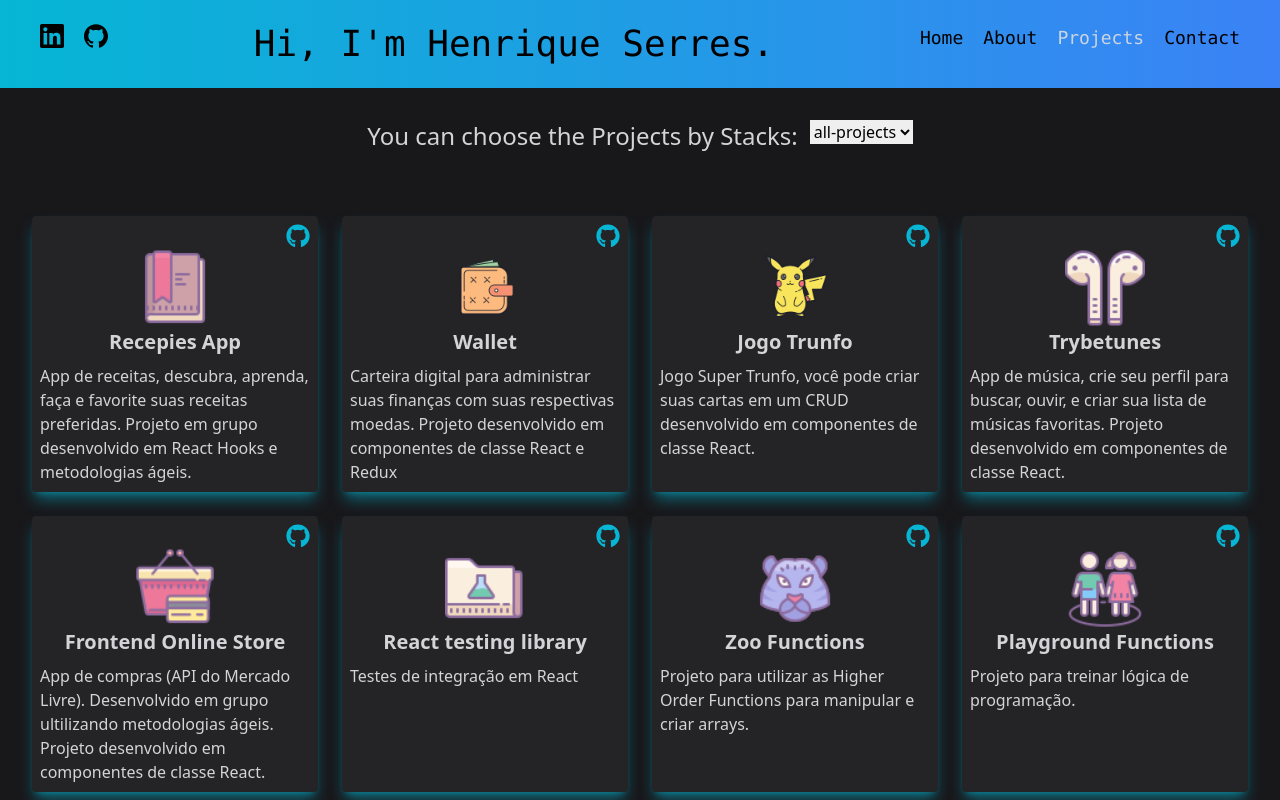
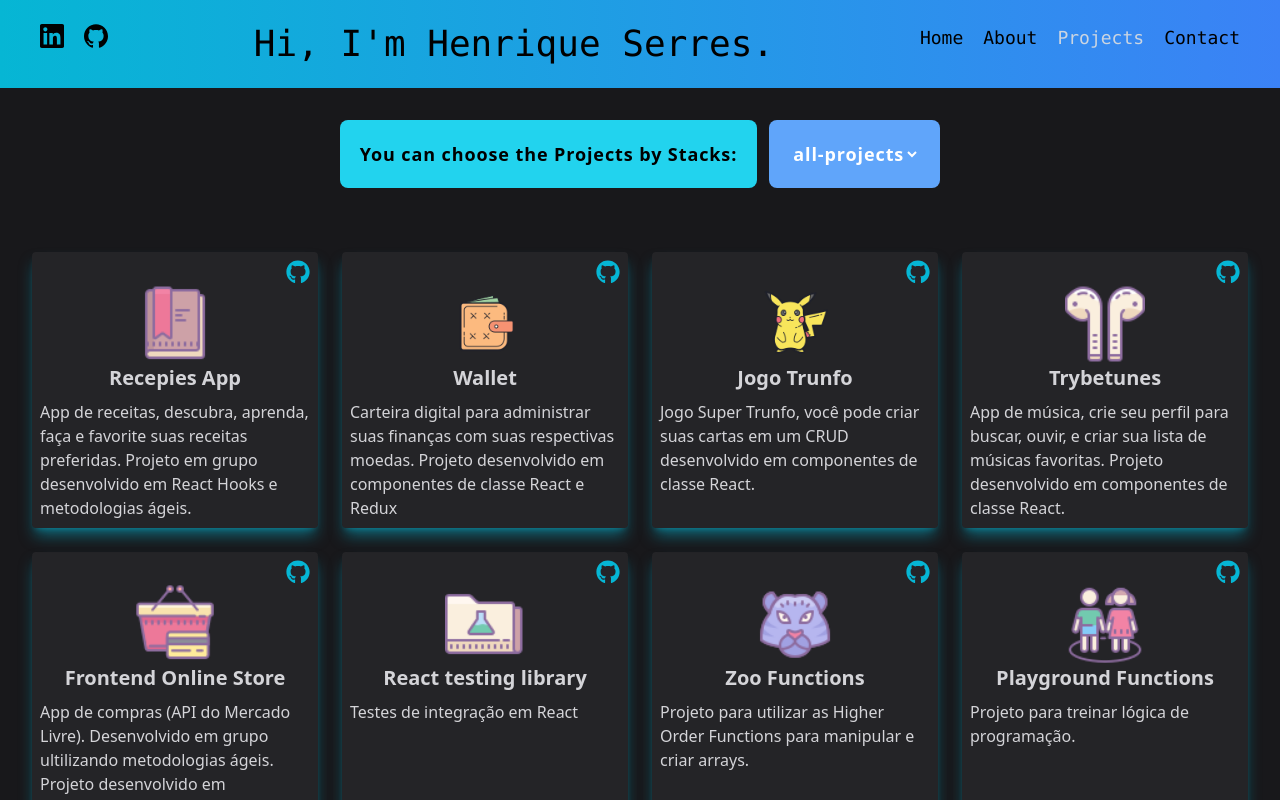
Before and after one commit to HenriqueSerres/my-portfolio, a Next.js app: page /projects in a window 1280 px wide. Shown: the top 800 px of the page. Built offline with nearby package versions, Linux system fonts and the light colour scheme.

Commit message:
styling select button on projectCards

```diff
--- a/src/components/ProjectCards/index.tsx
+++ b/src/components/ProjectCards/index.tsx
@@ -40,13 +40,14 @@ export default function ProjectCards() {
   return (
     <section>
       <div className="flex justify-center gap-3 p-8">
-        <h1 className="text-2xl text-zinc-300">
+        <h1 className="flex items-center justify-between rounded-lg border-4 border-transparent bg-cyan-400 p-4 text-lg font-bold tracking-wider">
           You can choose the Projects by Stacks:
         </h1>
-        <form>
+        <button className="w-100 flex items-center justify-between rounded-lg border-4 border-transparent bg-blue-400 p-4 text-lg font-bold tracking-wider duration-300 active:border-white active:text-white">
           <select
             value={stack}
             onChange={({ target }) => setStack(target.value)}
+            className="bg-transparent text-lg font-bold tracking-wider text-white duration-300 active:border-white active:text-white"
           >
             {stacksOptions.map((opt) => (
               <option key={opt} value={opt}>
@@ -54,7 +55,7 @@ export default function ProjectCards() {
               </option>
             ))}
           </select>
-        </form>
+        </button>
       </div>
       <div className="mx-8 my-8 grid grid-cols-4 gap-6">
         {filteredProjects.map((project) => (
```
